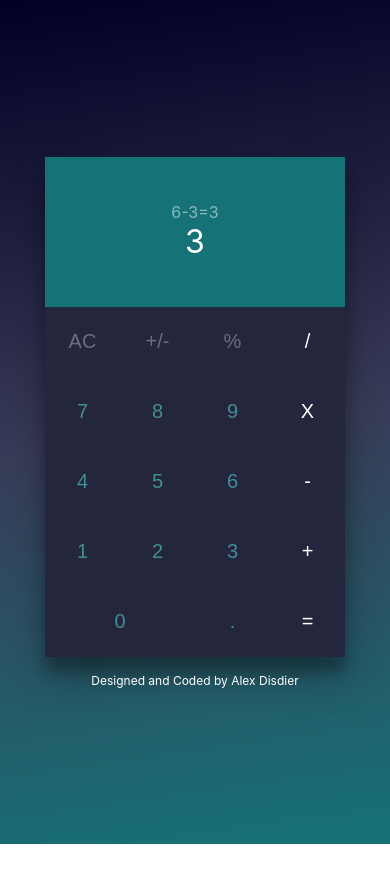
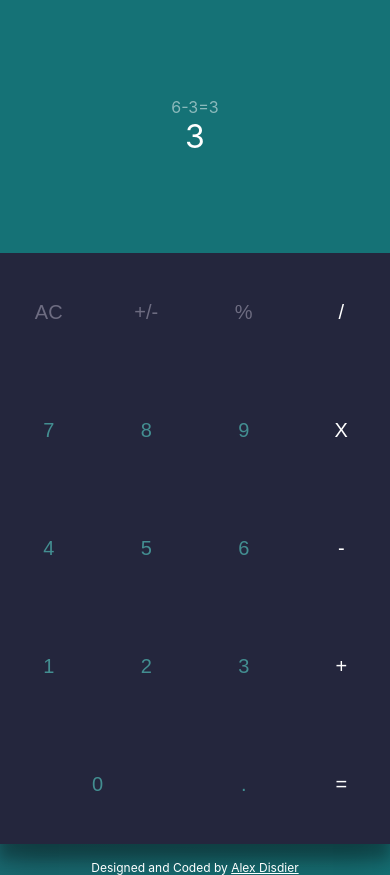
Before and after one commit to alexdisdier/javascript-calculator, a React (Create React App) app: page / in a window 390 px wide. Before the commit the page ends 844 px from the top, so only its background shows below. Built offline with nearby package versions, Linux system fonts and the light colour scheme.

Commit message:
I integrated a CSS preprocessor Sass and added some styling to expand full screen up to tablet size. I also added a link to my website in the author span.

```diff
--- a/package.json
+++ b/package.json
@@ -2,7 +2,10 @@
   "name": "javascript_calculator",
   "version": "0.1.0",
   "private": true,
+  "homepage": "https://alexdisdier.github.io/javascript-calculator/",
   "dependencies": {
+    "gh-pages": "^2.0.1",
+    "node-sass": "^4.11.0",
     "react": "^16.6.3",
     "react-dom": "^16.6.3",
     "react-scripts": "2.1.1"
@@ -11,6 +14,8 @@
     "start": "react-scripts start",
     "build": "react-scripts build",
     "test": "react-scripts test",
+    "predeploy": "npm run build",
+    "deploy": "gh-pages -d build",
     "eject": "react-scripts eject"
   },
   "eslintConfig": {
--- a/src/App.js
+++ b/src/App.js
@@ -1,6 +1,6 @@
 import React, { Component } from 'react';
 
-import './App.css';
+import './App.scss';
 
 class App extends Component {
   render() {
@@ -35,7 +35,7 @@ class App extends Component {
           </div>
 
         </div>
-        <span id="signature">Designed and Coded by Alex Disdier</span>
+        <span id="author">Designed and Coded by <a href="https://alexdisdier.fr" target="_blank">Alex Disdier</a></span>
       </div>
     );
   }
--- a/src/App.css
+++ b/src/App.scss
@@ -1,3 +1,5 @@
+@import './Utils/_helpers.scss';
+
 .App {
   /* background-color: #393C58; */
   background: linear-gradient(172deg, rgba(2,0,36,1) 0%, rgba(57,60,88,1) 51%, rgba(21,114,118,1) 100%);
@@ -13,11 +15,16 @@
 #calculator {
   display: flex;
   flex-direction: column;
-  height: 500px;
-  width: 300px;
+  height: 100vh;
+  width: 100%;
   background-color: #2B2D41;
   /* box-shadow: 0 14px 28px rgba(0,0,0,0.25), 0 10px 10px rgba(0,0,0,0.22); */
   box-shadow: 0 19px 38px rgba(0,0,0,0.30), 0 15px 12px rgba(0,0,0,0.22);
+
+  @media (min-width: $breakpoint-desktop) {
+    height: 500px;
+    width: 300px;
+  }
 }
 
 #display {
@@ -57,6 +64,16 @@
   /* background: #0C0B2E; */
   border: none;
   color: #fff;
+  transition: 0.4s;
+
+  &:hover {
+    box-shadow: 0 14px 28px rgba(0,0,0,0.25), 0 10px 10px rgba(0,0,0,0.22);
+    cursor: pointer;
+  }
+
+  &:focus{
+    outline: none;
+  }
 }
 
 #pad .dark{
@@ -67,20 +84,20 @@
   color: #438e91;
 }
 
-#pad button:hover {
-  box-shadow: 0 14px 28px rgba(0,0,0,0.25), 0 10px 10px rgba(0,0,0,0.22);
-  cursor: pointer;
-}
-
-#pad button:focus{
-  outline: none;
-}
-
 #pad #zero{
   flex-basis: 50%;
 }
 
-#signature {
+#author {
   margin-top: 16px;
   font-size: 12px;
+
+  a {
+    color: #fff;
+    transition: 0.4s;
+
+    &:hover {
+      opacity: 0.8;
+    }
+  }
 }
--- /dev/null
+++ b/src/utils/Utilities.js
@@ -0,0 +1,3 @@
+function testFunction () {
+  alert("testFunction works");
+}
--- /dev/null
+++ b/src/utils/_helpers.scss
@@ -0,0 +1,56 @@
+// https://hugogiraudel.com/2013/08/12/sass-functions/
+// This allows us to either include the px unit or not in the function call.
+$base-font-size: 2.4em;
+$base-line-height: 1.5em;
+$font-size-base: 16;
+
+@function em($pixels, $context: $font-size-base) {
+  @if (unitless($pixels)) {
+    $pixels: $pixels * 1px;
+  }
+
+  @if (unitless($context)) {
+    $context: $context * 1px;
+  }
+
+  @return $pixels / $context * 1em;
+}
+
+/*--------------------------------------------------------------
+1.0 Colors
+--------------------------------------------------------------*/
+$color-screen: #0192FD;
+$color-pad: #282c34;
+$color-topPad: #a7acbe;
+$color-midPad: #308dcf;
+$color-lowPad: #3bc44f;
+
+/*--------------------------------------------------------------
+2.0 Breakpoints
+--------------------------------------------------------------*/
+
+$breakpoint-sm-tablet: 30em;
+/*
+@media (min-width: $breakpoint-sm-tablet) {
+}
+ 480px */
+$breakpoint-tablet: 48em;
+/*
+@media (min-width: $breakpoint-tablet) {
+}
+768px */
+$breakpoint-desktop: em(1025px);
+/*
+@media (min-width: $breakpoint-desktop) {
+}
+1024px */
+$breakpoint-lg-desktop: 67em;
+/*
+@media (min-width: $breakpoint-lg-desktop) {
+}
+1072px */
+$breakpoint-xl-desktop: 79em;
+/*
+@media (min-width: $breakpoint-xl-desktop) {
+}
+1264px */
```
Also changed, not shown: 1 other file (tests, documents, lock files or other folders).
